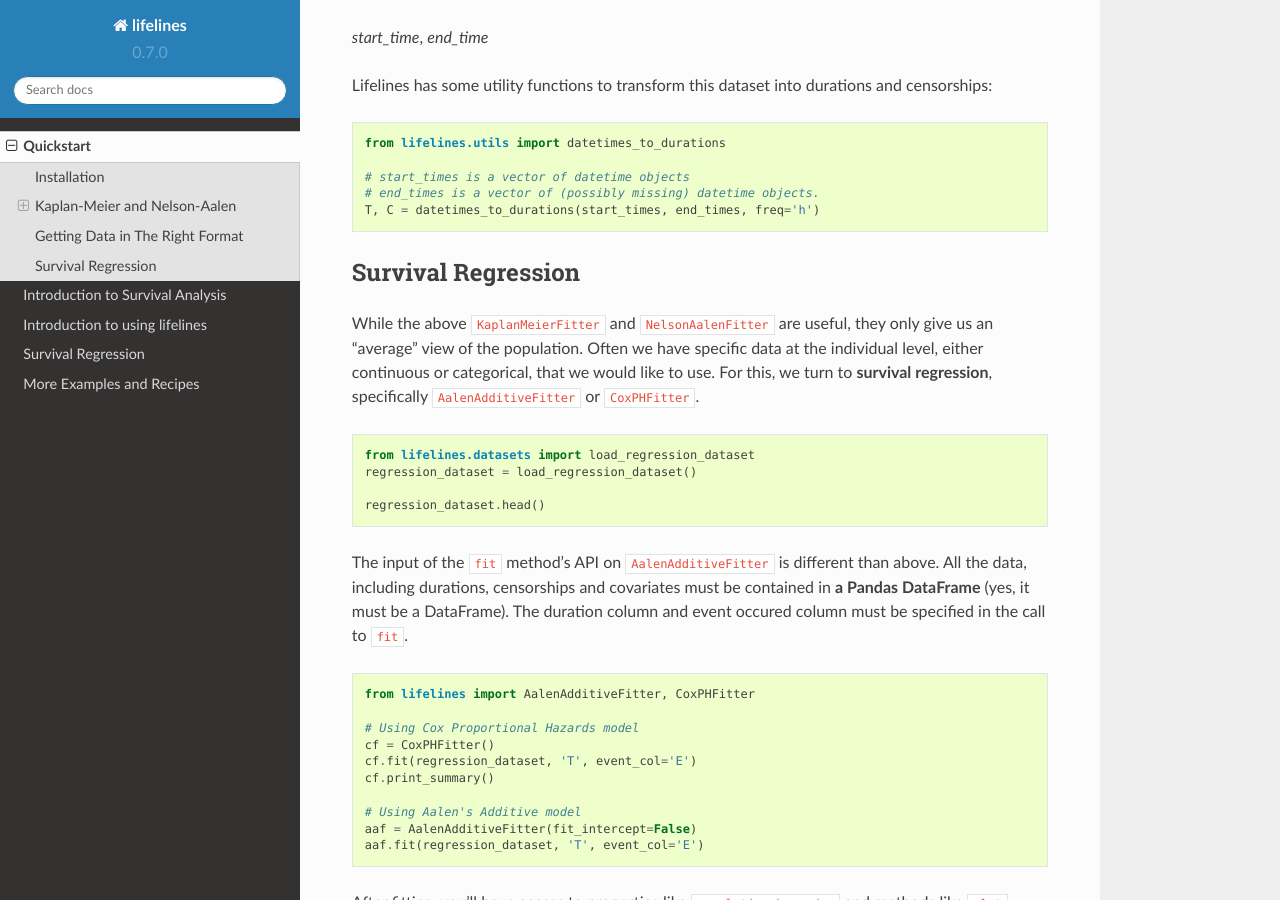
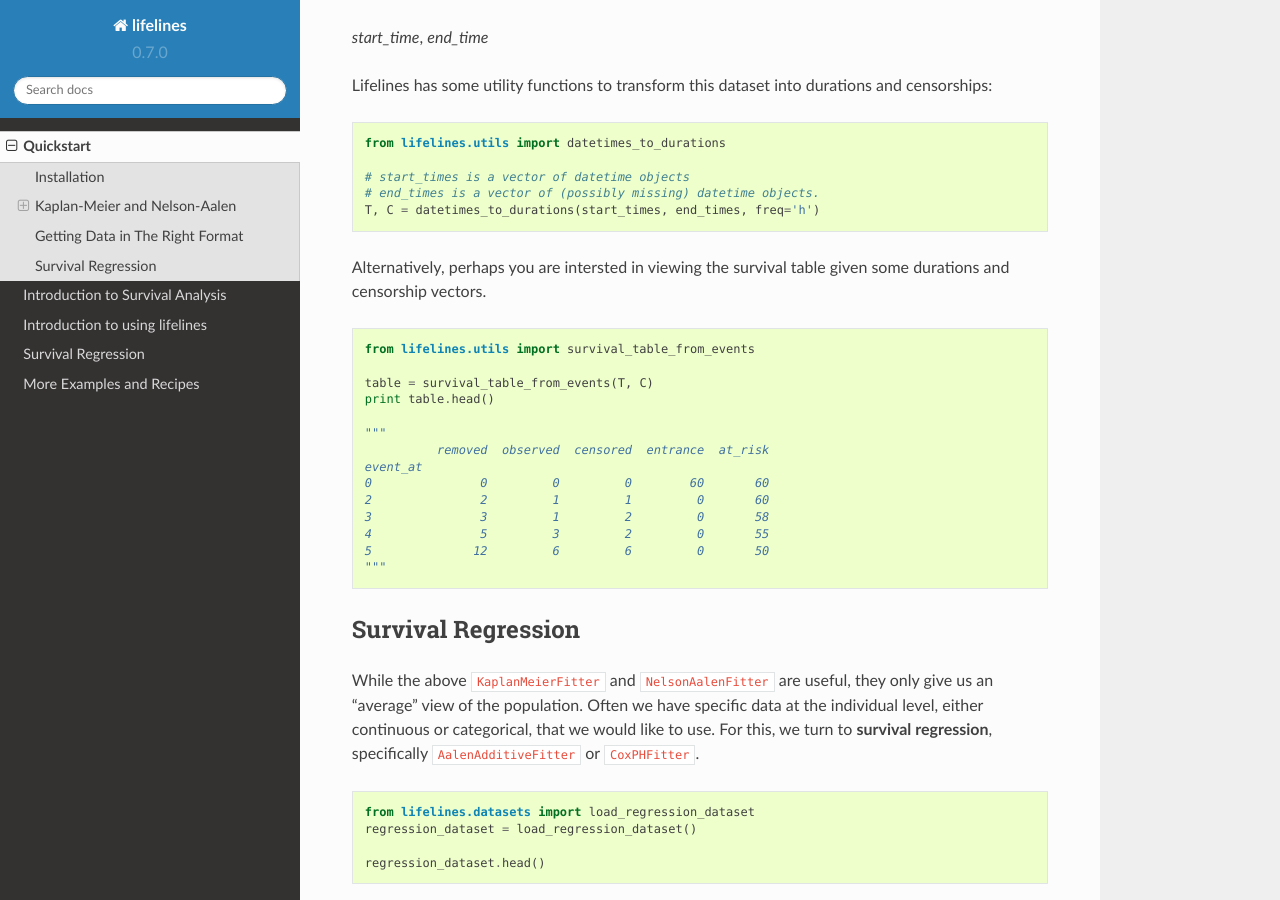
Before and after one commit to CamDavidsonPilon/lifelines, a Sphinx documentation site: the page built from docs/Quickstart.rst, in a window 1280 px wide and 900 px high, scrolled down 2957 px. Built offline with Sphinx 7.4.7 and the Read the Docs theme 2.0.0, drawn with Linux system fonts in a browser that asks for light colours; formulas are drawn with MathJax 3; pages that are not in the unit, such as notebooks, are missing from menus.

Commit message:
add survival_table_from_events to docs

```diff
--- a/docs/Quickstart.rst
+++ b/docs/Quickstart.rst
@@ -114,6 +114,27 @@ Lifelines has some utility functions to transform this dataset into durations an
     T, C = datetimes_to_durations(start_times, end_times, freq='h')
 
 
+Alternatively, perhaps you are intersted in viewing the survival table given some durations and censorship vectors.
+
+
+.. code:: python
+
+    from lifelines.utils import survival_table_from_events
+
+    table = survival_table_from_events(T, C)
+    print table.head()
+
+    """
+              removed  observed  censored  entrance  at_risk
+    event_at
+    0               0         0         0        60       60
+    2               2         1         1         0       60
+    3               3         1         2         0       58
+    4               5         3         2         0       55
+    5              12         6         6         0       50
+    """
+
+
 Survival Regression
 ---------------------------------
 
```
